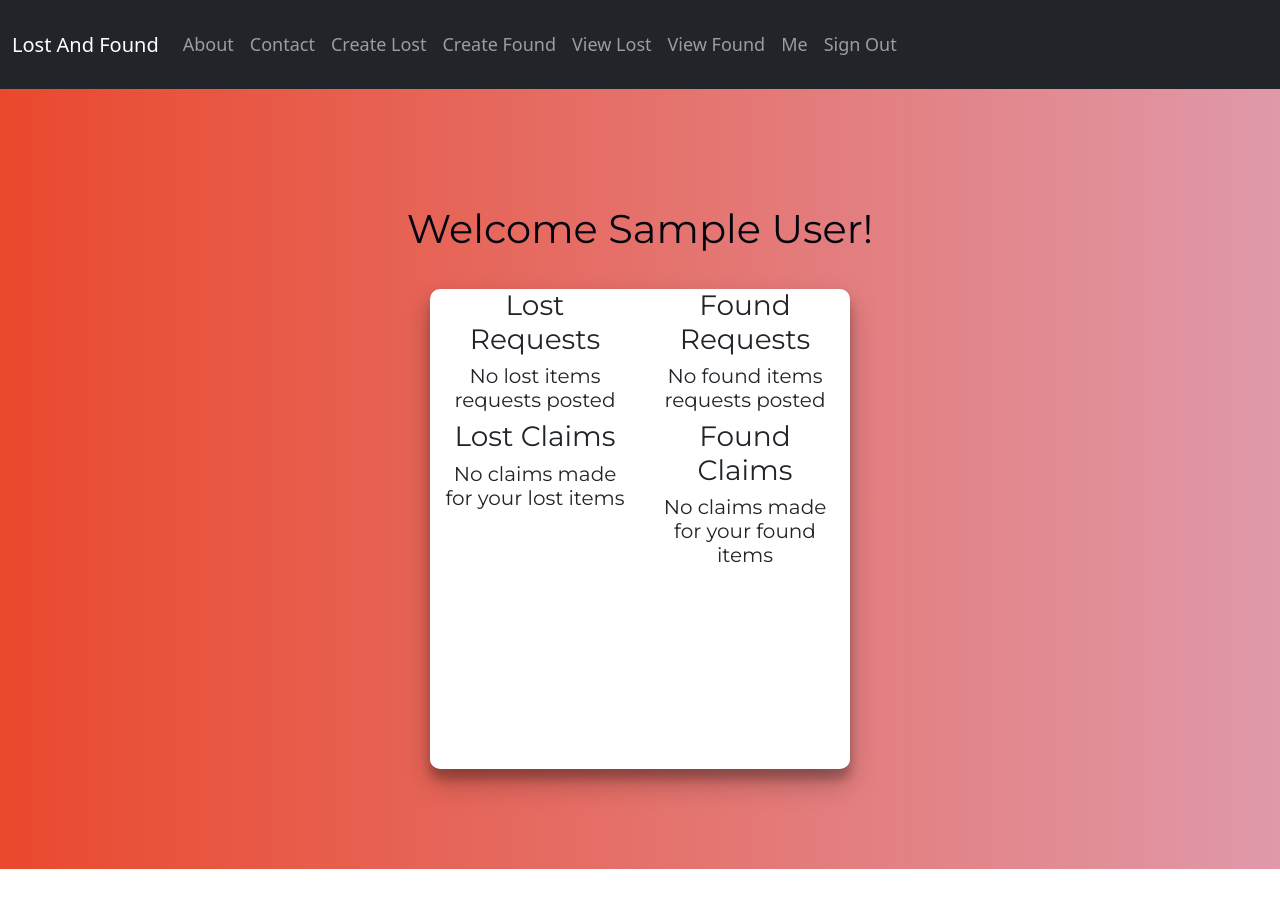
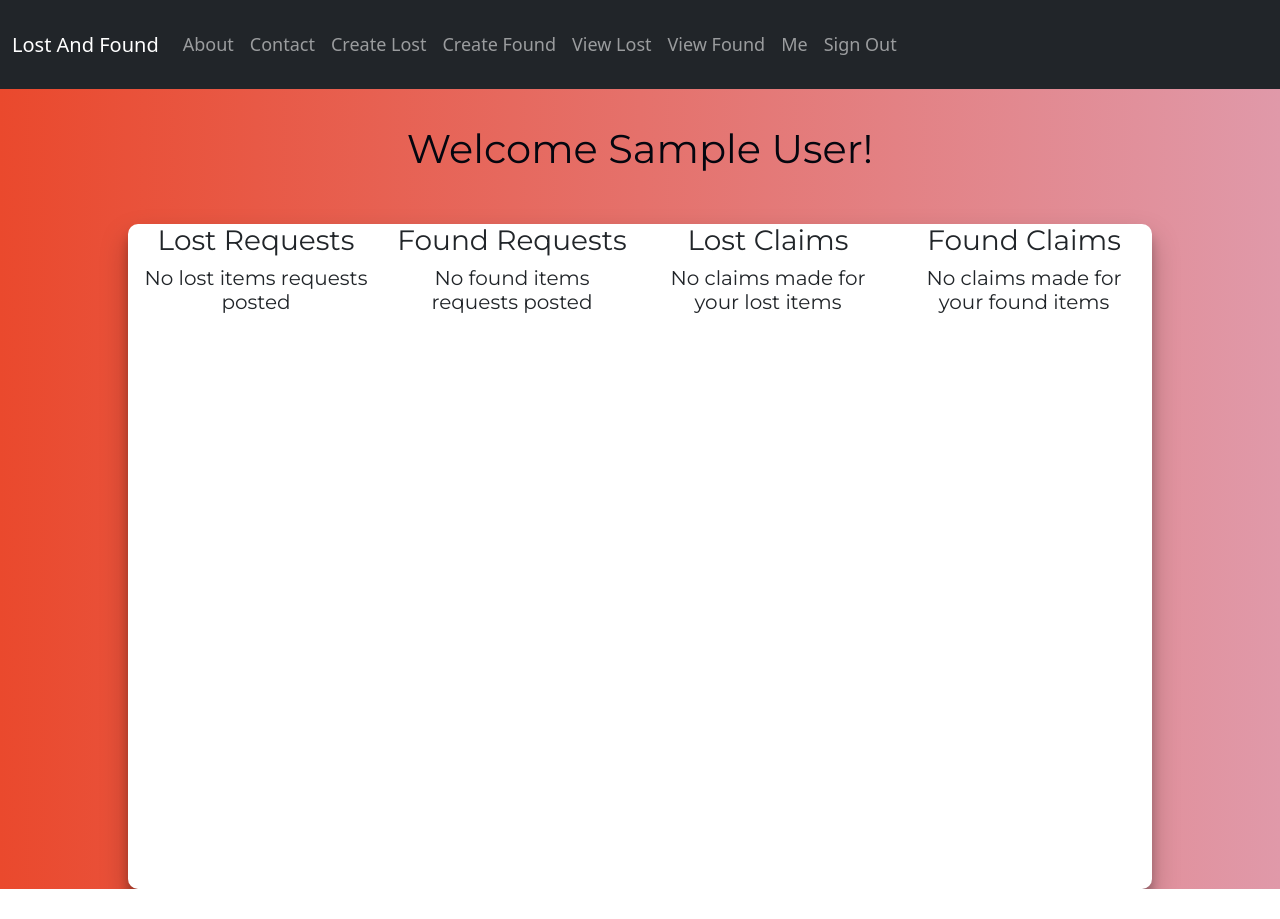
Before and after one commit to VyomKapur/lost-and-found-app, a Flask app: page /dashboard in a window 1280 px wide. After the commit the page ends 889 px from the top, so only its background shows below. Run offline with Flask 2, Linux system fonts and the light colour scheme; the visitor is signed in with stand-in values (Sample User, id 1); data that the repository does not hold is empty; some libraries are stand-ins or nearby versions.

Commit message:
css left

```diff
--- a/static/css/base.css
+++ b/static/css/base.css
@@ -3,6 +3,15 @@ url('https://fonts.googleapis.com/css?family=Montserrat:400,800');
 
 * {
 	box-sizing: border-box;
+}
+
+html {
+	height: 100%;
+	width: 100%;
+}
+body {
+	height: 100%;
+	width: 100%;
 }
 
 .body1
@@ -13,8 +22,9 @@ url('https://fonts.googleapis.com/css?family=Montserrat:400,800');
 	align-items: center;
 	flex-direction: column;
 	font-family: 'Montserrat', sans-serif;
-	height: 100vh;
-	margin: -20px 0 50px;
+	height: 100%;
+	width: 100%;
+	/* margin: -20px 0 50px; */
     /* background-image: "https://wallpaperaccess.com/full/340434.png"; */
     background: #FF416C;
 	background: -webkit-linear-gradient(to right, #f04729, #ed9bae);
@@ -23,15 +33,24 @@ url('https://fonts.googleapis.com/css?family=Montserrat:400,800');
 	background-size: cover;
 }
 
+.show {
+	display:flex;
+	flex-direction: row;
+}
+
 .container{
+	margin-top: 15px;
     background-color: #fff;
 	border-radius: 10px;
 	box-shadow: 0 14px 28px rgba(0,0,0,0.25), 0 10px 10px rgba(0,0,0,0.22);
     position: relative;
-    overflow: hidden;
-    width: 420px;
+    width: 500px;
     max-width: 100%;
-    min-height: 480px;
+    height: 100%;
+}
+
+.dashboard {
+	width: 80%;
 }
 h1{
     text-align: center;
--- a/templates/contact.html
+++ b/templates/contact.html
@@ -5,8 +5,8 @@
 
 <h5>
     <a href="https://www.linkedin.com/in/aditya-kalhan">Aditya Kalhan</a>: akalhan_be20@thapar.edu <br>
-    <a href="">Ashima Mathur</a>: amathur_be20@thapar.edu <br>
-    <a href=""> Himangi Sharma</a>: hsharma_be20@thapar.edu <br>
+    <a href="https://www.linkedin.com/in/ashima-mathur">Ashima Mathur</a>: amathur_be20@thapar.edu <br>
+    <a href="https://www.linkedin.com/in/himangi-s-46a0751b6"> Himangi Sharma</a>: hsharma_be20@thapar.edu <br>
     <a href="https://www.linkedin.com/in/vyom-kapur-5988b5205/">Vyom Kapur</a>: vkapur_be20@thapar.edu <br>
 </h5>
 
--- a/templates/dashboard.html
+++ b/templates/dashboard.html
@@ -6,7 +6,7 @@
 
 <h1 class="text-center m-3">Welcome {{ session['user']['name'] }}!</h1>
 
-<div class="container">
+<div class="container dashboard">
     <div class="row">
         <div class="col">
             <h3 class="text-center">Lost Requests</h3>
--- a/templates/view-found.html
+++ b/templates/view-found.html
@@ -4,6 +4,7 @@
 
 {% block content %}
 {% if items|length == 0: %}
+<div class="show">
 <h4>No found items request yet</h4>
 {% else: %}
 {% for item in items: %}
@@ -26,6 +27,9 @@
     <a href="/view/found/claim/{{ item['_id'] }}" class="btn btn-primary {{ 'disabled' if item['created_by'] == session['user']['_id'] }}">Claim</a>
 </div>
 </div>
+
+</div>
+
 {% endif %}
 {% endif %}
 {% endfor %}
--- a/templates/view-lost.html
+++ b/templates/view-lost.html
@@ -3,12 +3,13 @@
 {% block title %} View Lost Items {% endblock %}
 
 {% block content %}
+<div class="show">
 {% if items|length == 0: %}
 <h4>No lost items request yet</h4>
 {% else: %}
 {% for item in items: %}
 {% if session['user']['_id'] not in item['claimed_by']: %}
-<div class="card" style="width: 18rem;">
+<div class="card m-3" style="width: 18rem;">
 <img src="../static/images/img.jpg" class="card-img-top" alt="...">
 <div class="card-body">
     <h5 class="card-title">{{ item['name'] }}</h5>
@@ -25,6 +26,7 @@
     <p class="card-text">{{ item['description'] }}</p>
 </div>
 </div>
+</div>
 {% endif %}
 {% endfor %}
 {% endif %}
```
Also changed, not shown: Frontend/dashboard1.css (deleted, +0 -36 lines). Lines whose indentation alone changed are shown as unchanged.
